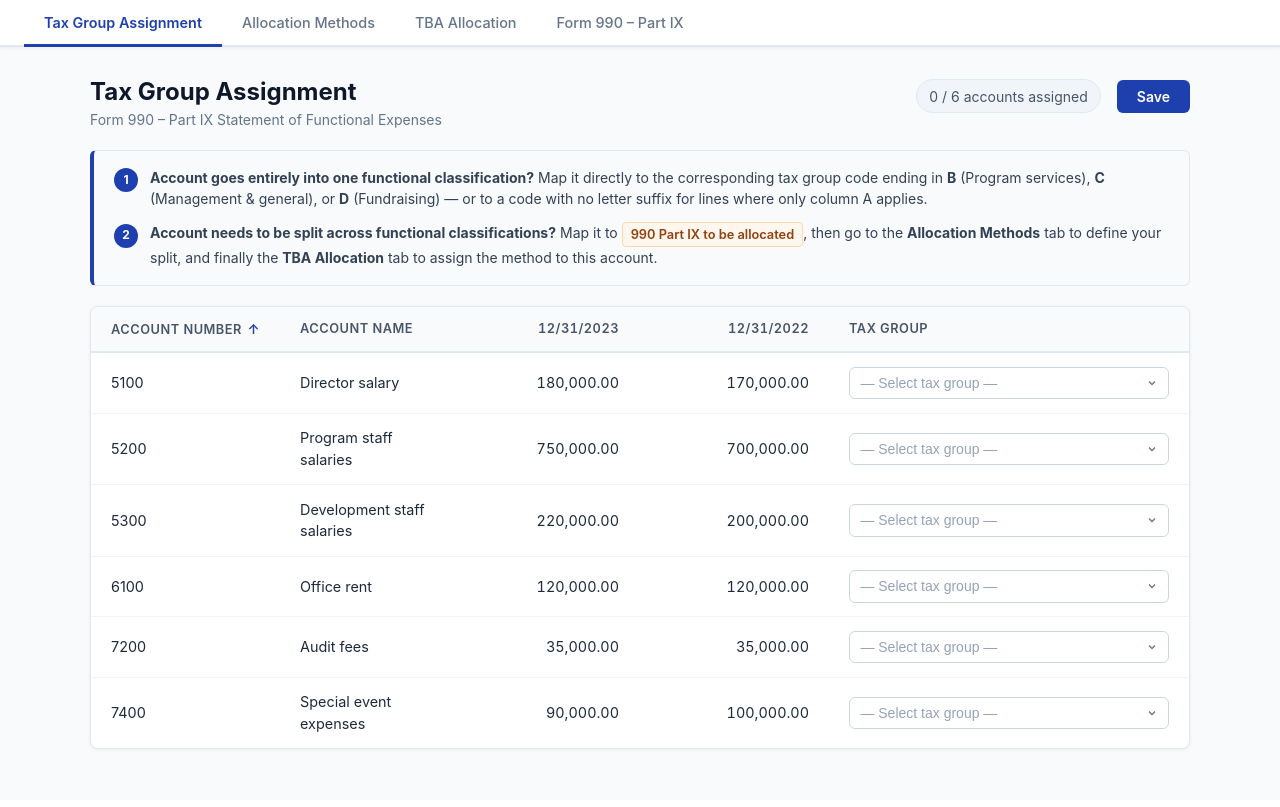
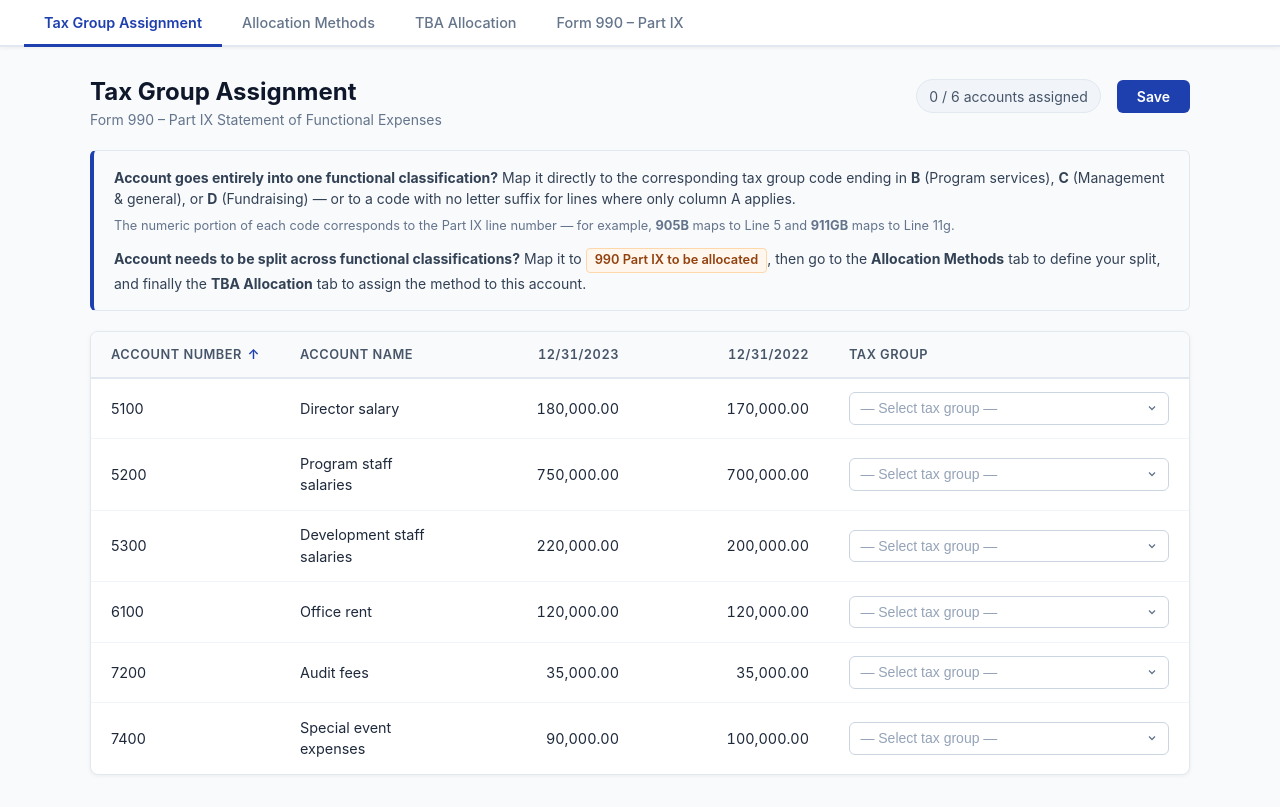
Before and after one commit to kookenny/form990-tool, a React (Vite) app: page / in a window 1280 px wide. Built offline with nearby package versions, Linux system fonts and the light colour scheme.

Commit message:
Remove step circles from instructions; add code numbering explanation

```diff
--- a/src/components/TaxGroupAssignment.css
+++ b/src/components/TaxGroupAssignment.css
@@ -95,19 +95,11 @@
   line-height: 1.55;
 }
 
-.tga-instr-step {
-  flex-shrink: 0;
-  width: 1.5rem;
-  height: 1.5rem;
-  background: #1e40af;
-  color: #fff;
-  border-radius: 50%;
-  font-size: 0.75rem;
-  font-weight: 700;
-  display: flex;
-  align-items: center;
-  justify-content: center;
-  margin-top: 0.1rem;
+.tga-instr-note {
+  display: block;
+  margin-top: 0.35rem;
+  font-size: 0.8rem;
+  color: #64748b;
 }
 
 .tga-badge {
--- a/src/components/TaxGroupAssignment.jsx
+++ b/src/components/TaxGroupAssignment.jsx
@@ -152,14 +152,13 @@ export default function TaxGroupAssignment({ accounts, onTaxGroupChange }) {
 
       <div className="tga-instructions">
         <div className="tga-instruction-item">
-          <span className="tga-instr-step">1</span>
           <div>
             <strong>Account goes entirely into one functional classification?</strong>
             <span> Map it directly to the corresponding tax group code ending in <strong>B</strong> (Program services), <strong>C</strong> (Management &amp; general), or <strong>D</strong> (Fundraising) — or to a code with no letter suffix for lines where only column&nbsp;A applies.</span>
+            <span className="tga-instr-note"> The numeric portion of each code corresponds to the Part IX line number — for example, <strong>905B</strong> maps to Line&nbsp;5 and <strong>911GB</strong> maps to Line&nbsp;11g.</span>
           </div>
         </div>
         <div className="tga-instruction-item">
-          <span className="tga-instr-step">2</span>
           <div>
             <strong>Account needs to be split across functional classifications?</strong>
             <span> Map it to <span className="tga-badge tga-badge-tba">990 Part IX to be allocated</span>, then go to the <strong>Allocation Methods</strong> tab to define your split, and finally the <strong>TBA Allocation</strong> tab to assign the method to this account.</span>
```
